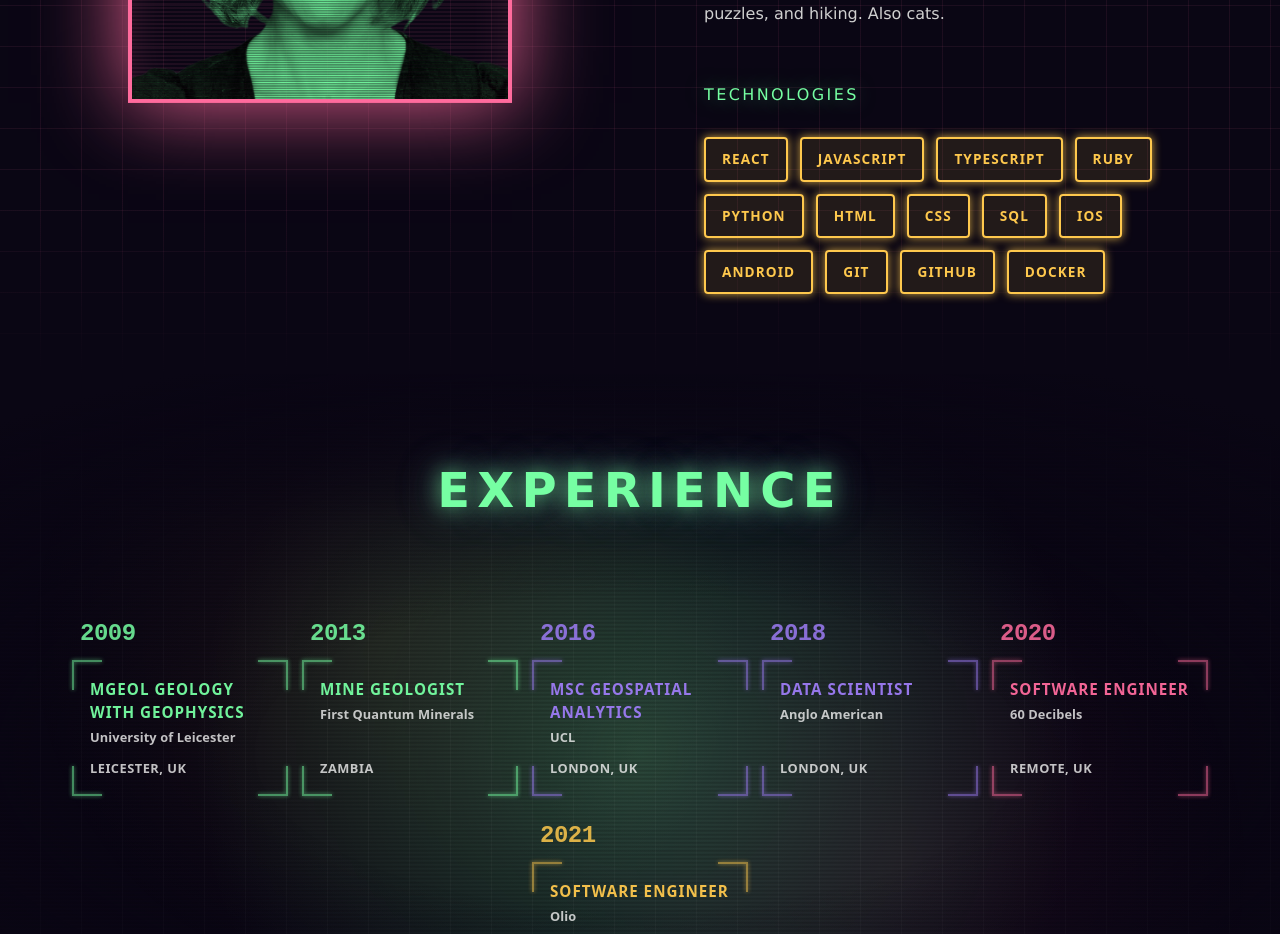
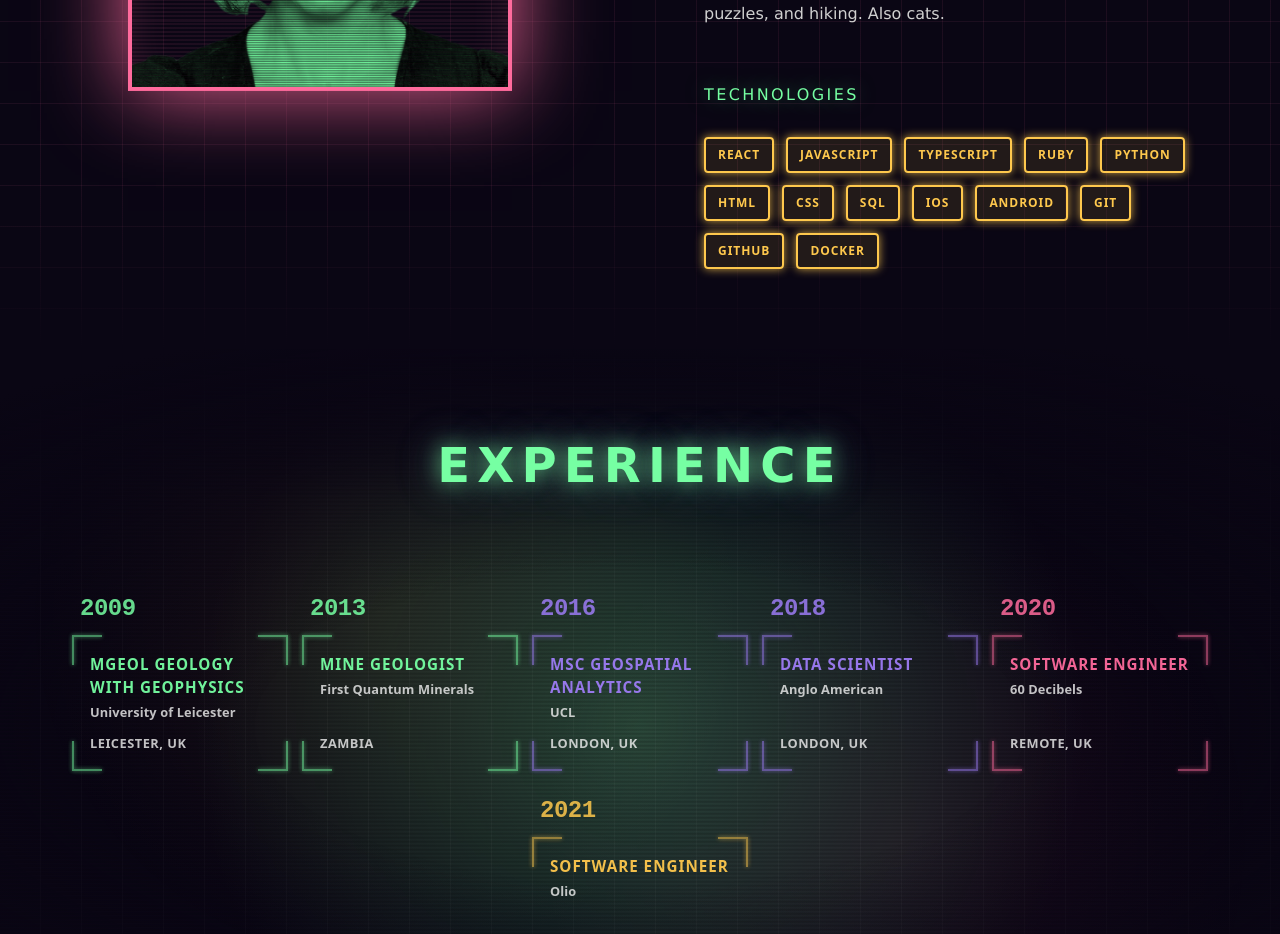
Before and after one commit to lablett/portfolio-2025, a React (Vite) app: page / in a window 1280 px wide. Shown: the part 1480-2414 px from the top of the page. Built offline with nearby package versions, Linux system fonts and the light colour scheme.

Commit message:
Make technologies smaller

```diff
--- a/src/Components/About/About.css
+++ b/src/Components/About/About.css
@@ -7,11 +7,11 @@
 
 .skill-tag {
   font-family: "Aldrich", system-ui, Arial, sans-serif;
-  padding: 10px 16px;
+  padding: 7px 12px;
   background: rgba(254, 200, 77, 0.1);
   border: 2px solid var(--color-gold);
   color: var(--color-gold);
-  font-size: 0.85rem;
+  font-size: 0.75rem;
   font-weight: 900;
   text-transform: uppercase;
   letter-spacing: 0.08em;
```
